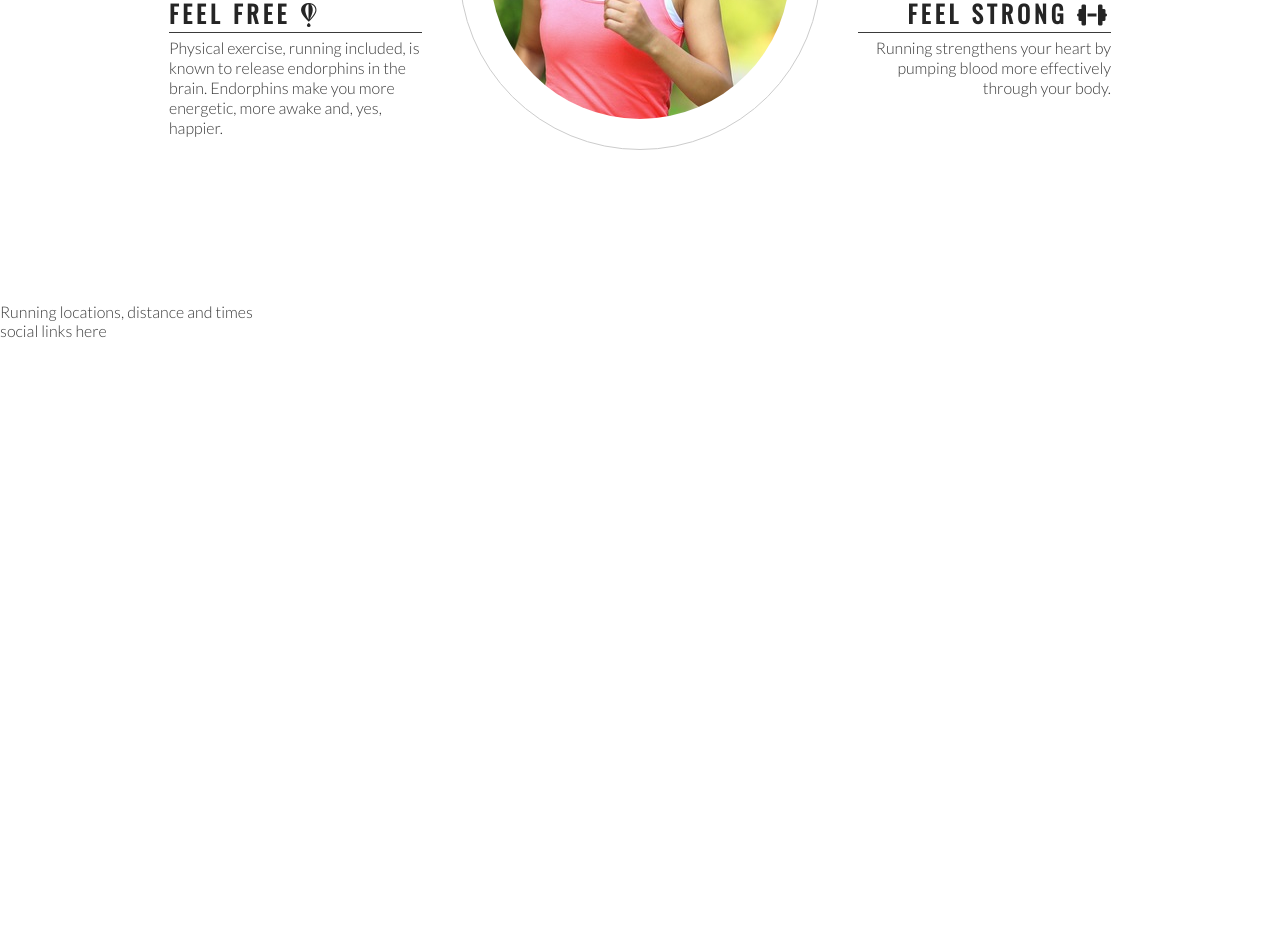
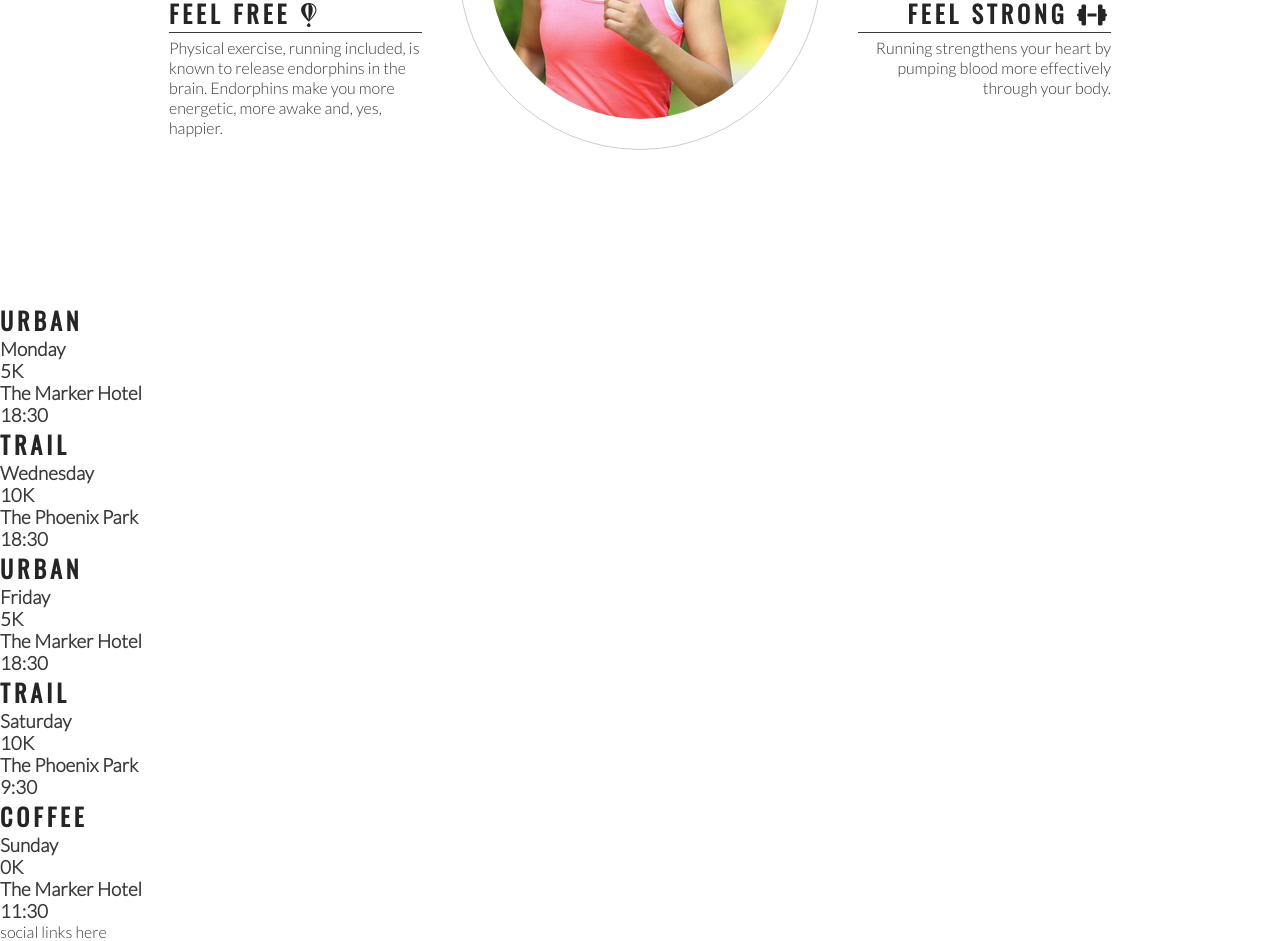
Before and after one commit to LucasRangfeldt/love-running, a plain HTML site: page index.html in a window 1280 px wide. Shown: the part 993-1934 px from the top of the page. Before the commit the page ends 1333 px from the top, so only its background shows below. Drawn offline with nearby package versions, Linux system fonts and the light colour scheme.

Commit message:
Add meetup times main structure

```diff
--- a/index.html
+++ b/index.html
@@ -81,7 +81,42 @@
         </div>
     </section>
     <section>
-        Running locations, distance and times
+        <div>
+            <h2>Urban</h2>
+            <h3>Monday</h3>
+            <h3>5K</h3>
+            <h3>The Marker Hotel</h3>
+            <h3>18:30</h3>
+        </div>
+        <div>
+            <h2>Trail</h2>
+            <h3>Wednesday</h3>
+            <h3>10K</h3>
+            <h3>The Phoenix Park</h3>
+            <h3>18:30</h3>
+        </div>
+        <div>
+            <h2>Urban</h2>
+            <h3>Friday</h3>
+            <h3>5K</h3>
+            <h3>The Marker Hotel</h3>
+            <h3>18:30</h3>
+        </div>
+        <div>
+            <h2>Trail</h2>
+            <h3>Saturday</h3>
+            <h3>10K</h3>
+            <h3>The Phoenix Park</h3>
+            <h3>9:30</h3>
+        </div>
+        <div>
+            <h2>Coffee</h2>
+            <h3>Sunday</h3>
+            <h3>0K</h3>
+            <h3>The Marker Hotel</h3>
+            <h3>11:30</h3>
+        </div>
+
     </section>
     <footer>
         social links here
```
